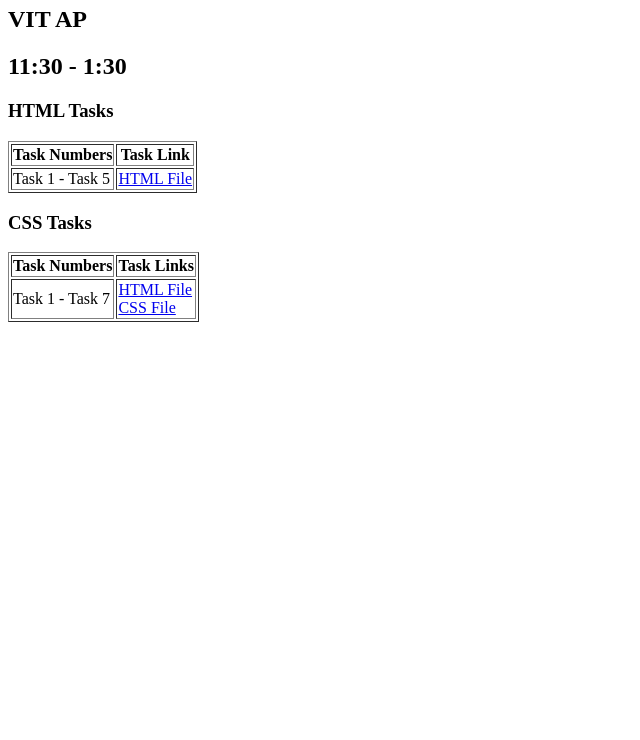
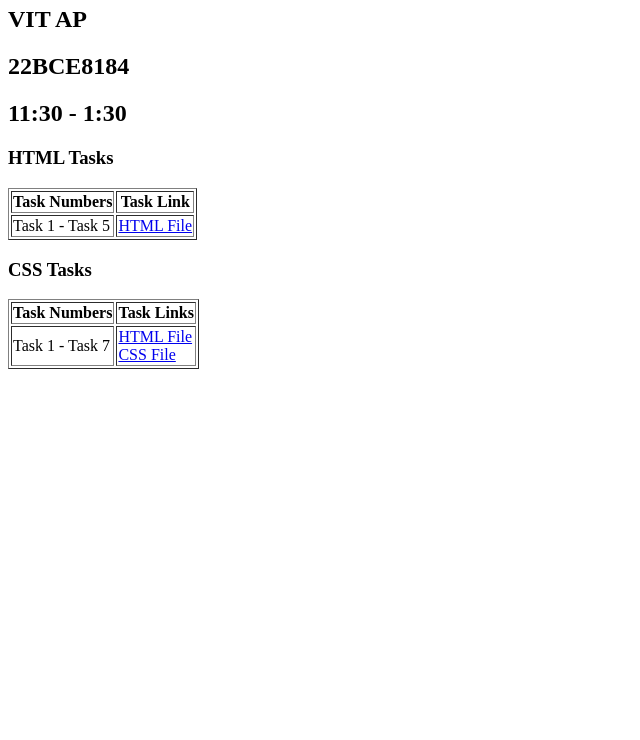
Before and after one commit to ShahKrishna20/MERN-Tasks, a plain HTML site: page Index.html in a window 1280 px wide. Shown: the part 60-800 px from the top of the page, without its empty margins (0-640 px from the left). Drawn offline with Linux system fonts and the light colour scheme.

Commit message:
Index.html

```diff
--- a/Index.html
+++ b/Index.html
@@ -2,6 +2,7 @@
 <body>
     <h1>Krishna MayurKumar Shah</h1>
     <h2>VIT AP</h2>
+    <h2>22BCE8184</h2>
     <h2>11:30 - 1:30</h2>
     <h3 style="font-weight: bold;">HTML Tasks</h3>
     <table border="1">
```
